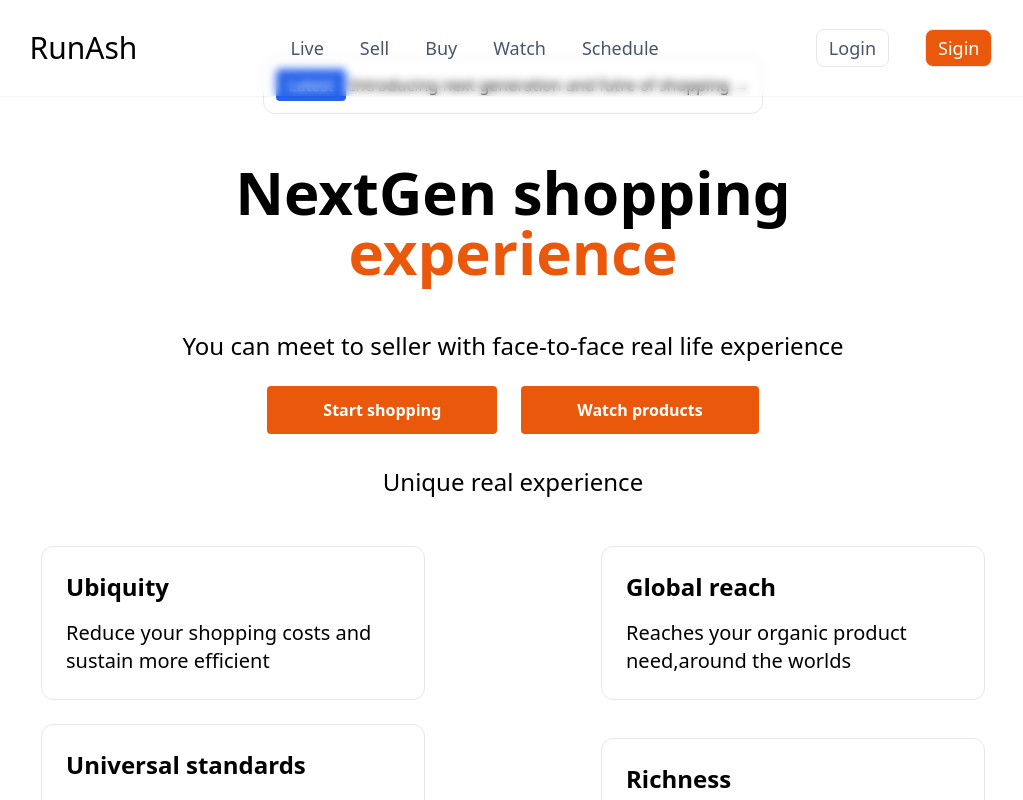
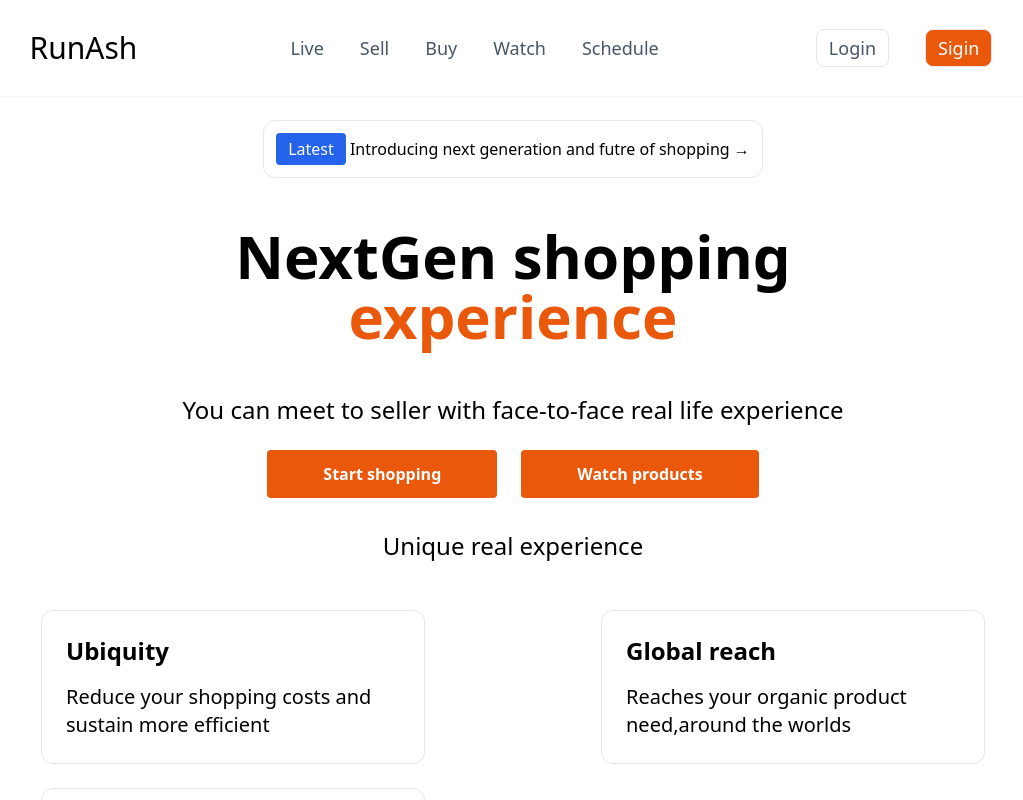
Before and after one commit to Vaibhavmurmu/nextjs13, a Next.js app: page /buy in a window 1280 px wide. Shown: the top 800 px of the page, without its empty margins (127-1150 px from the left). Built offline with nearby package versions, Linux system fonts and the light colour scheme.

Commit message:
Update buy.js

```diff
--- a/pages/buy.js
+++ b/pages/buy.js
@@ -10,7 +10,7 @@ export default function Sell() {
         <link rel="icon" href="/favicon.ico" />
       </Head>
 
-      <main className="flex w-full flex-1 flex-col items-center justify-centre px-20 text-center">
+      <main className="mt-16 flex w-full flex-1 flex-col items-center justify-centre px-20 text-center">
         <card className="mt-12 w-100 rounded-xl border p-3 text-left hover:text-blue-600 focus:text-blue-600">
           <text className="text-1xl font-normal mt-2">
             <p className="text-1xl font-normal"><button className="bg-blue-600 text-white font-n py-1 px-3 rounded mt-0">Latest</button> Introducing next generation and futre of shopping &rarr;</p>
```
